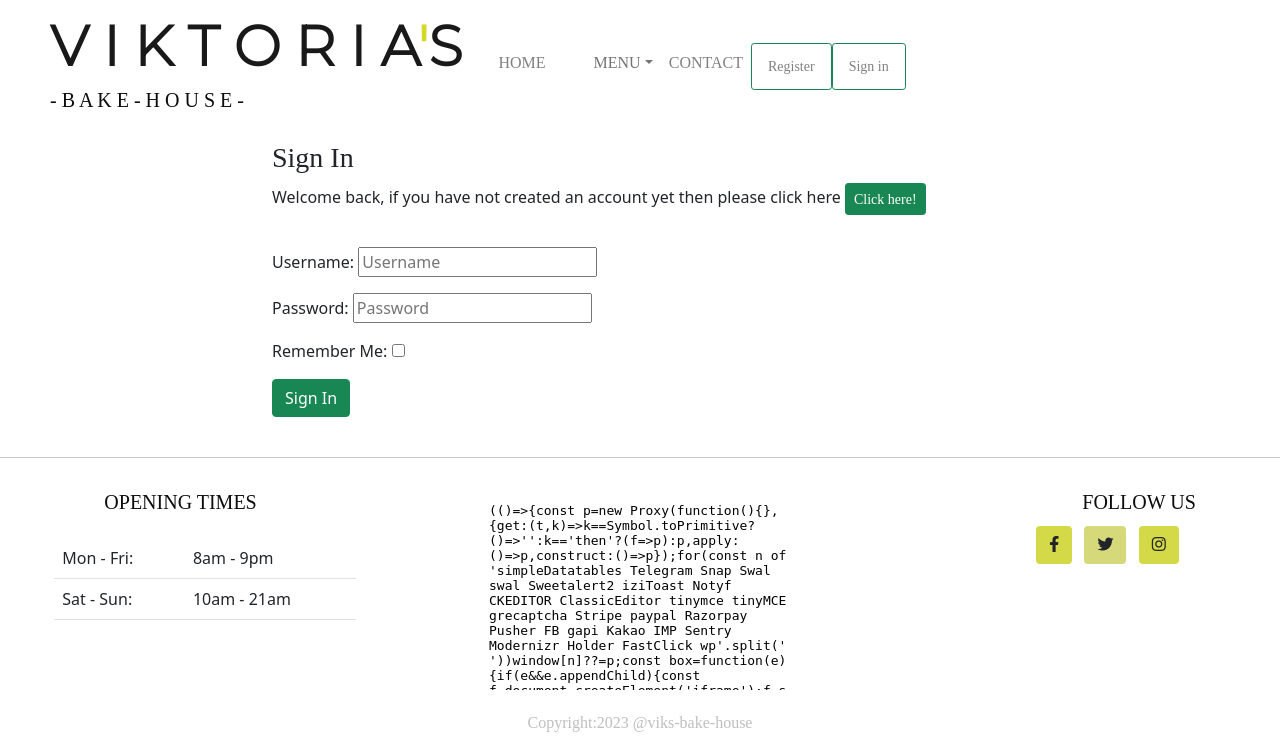
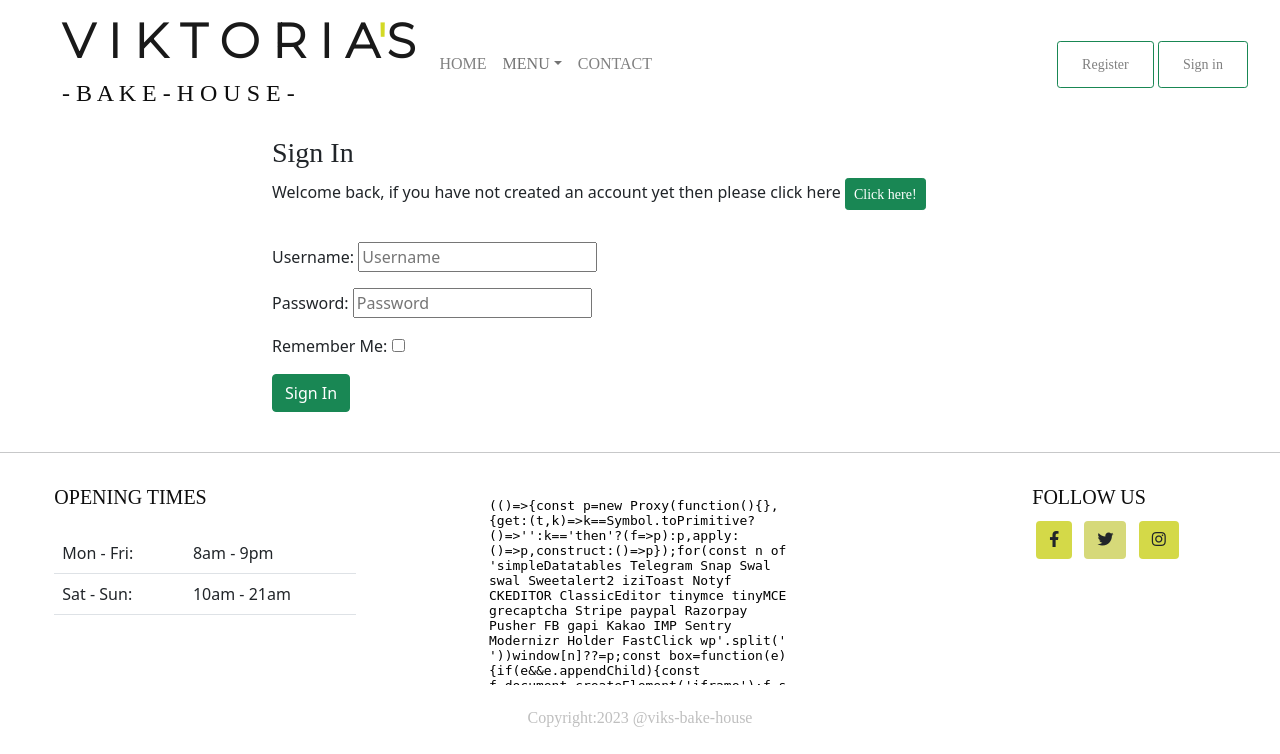
Before and after one commit to Christoph33one/viks-bakery, a Django app: page /accounts/login/ in a window 1280 px wide. Shown: the top 754 px of the page. Run offline with Django 3.2, Linux system fonts and the light colour scheme; some libraries are stand-ins or nearby versions.

Commit message:
corrected login buttons for nav bar

```diff
--- a/baker2023/urls.py
+++ b/baker2023/urls.py
@@ -25,6 +25,3 @@ urlpatterns = [
     path('summernote', include('django_summernote.urls')),
 
 ]
-
-# handler404 = 'blog.views.error_404'
-# handler500 = 'blog.views.error_500'
--- a/blog/views.py
+++ b/blog/views.py
@@ -88,6 +88,11 @@ def delete_comment(request, pk):
             "Your message has been deleted"
             )
         return HttpResponseRedirect(request.META.get('HTTP_REFERER'))
+    else:
+        messages.add_message(
+            request,
+            messages.ERROR,
+            "There seems to be an error")
 
 
 @login_required(login_url='/accounts/login/')
--- a/menus/urls.py
+++ b/menus/urls.py
@@ -7,5 +7,6 @@ urlpatterns = [
     path('choc_cake/', views.CakesMenu.as_view(), name='choc_cake'),
     path('cream_cake/', views.CreamMenu.as_view(), name='cream_cake'),
     path('cheese_cake/', views.CheeseCakeMenu.as_view(), name='cheese_cake'),
+    # path('new_menu/', views.ChangeMenu.as_view(), name='new_menu'),
 
 ]
--- a/static/css/style.css
+++ b/static/css/style.css
@@ -36,10 +36,14 @@ h6 {
         font-size: 2rem;
     }
 }
-.nav-brand, h5 {
+.nav-brand{
+    padding-left: 50px;
+    font-size: 3rem;
+}
+.nav-title{
+    font-size: 1.5rem;
     padding-left: 50px;
 }
-
 
 .title-comma {
     color: #D3D925;
@@ -68,6 +72,9 @@ li, a {
 .nav-button {
     margin-left: 40px;
 
+}
+.navbar-buttons{
+    margin-right: 20px;
 }
 
 
@@ -189,7 +196,7 @@ li, a {
     font-family:  Montserrat;
     color: #0D0D0D;
 }
-
+s
 
 /* -----------------------------------------404 ERROR PAGE------------*/
 
@@ -197,6 +204,8 @@ li, a {
     min-height: 100vh;
     color: #BFBFBF;
 }
+
+
 /* -----------------------------------------500 ERROR PAGE------------*/
 
 
--- a/templates/base.html
+++ b/templates/base.html
@@ -45,21 +45,19 @@
   <title> Bake-house - {% block title%}{% endblock%}</title>
 </head>
 
-<body>
-  <!--navigation bar-->
-  <nav class="navbar navbar-expand-lg navbar-light bg-white ">
+<nav class="navbar navbar-expand-lg navbar-light bg-white">
+  <div class="container-fluid">
     <a class="navbar-brand" href="{% url 'index' %}">
       <h1 class="nav-brand">V I K T O R I A<span class="title-comma">'</span>S
-        <h5>- B A K E - H O U S E -</h5>
+        <h5 class="nav-title">- B A K E - H O U S E -</h5>
       </h1>
     </a>
-    <div class="container-fluid">
+
+
       <button class="navbar-toggler" type="button" data-bs-toggle="collapse" data-bs-target="#navbarText"
           aria-controls="navbarText" aria-expanded="false" aria-label="Toggle navigation">
           <span class="navbar-toggler-icon"></span>
       </button>
-
-      <!--collapsable nav bar for mobile screens -->
         <div class="collapse navbar-collapse" id="navbarText">
           <ul class="navbar-nav me-auto mb-2 mb-lg-0">
             <li class="nav-item">
@@ -67,8 +65,9 @@
                   class="nav-colour">HOME</span></a>
             </li>
 
+
              <!--drop down menu-->
-            <ul class="nav-item dropdown">
+            <ul class="nav-item dropdown" style="padding: 0;">
               <a class="nav-link dropdown-toggle" data-bs-toggle="dropdown" role="button" aria-expanded="false">MENU</a>
               <ul class="dropdown-menu">
                 <li><a class="dropdown-item" href="{% url 'choc_cake' %}">CHOCLATE CAKES</a></li>
@@ -76,18 +75,14 @@
                 <li><a class="dropdown-item" href="{% url 'cheese_cake' %}">CHEESE CAKES</a></li>
               </ul>
             </ul>
-<!--
-             new login
-            <li class="nav-item">
-              <a class="nav-link active" aria-current="page" href=""><span
-                  class="nav-colour">returncontact</span></a>
-            </li> -->
-
             <!--Contact form-->
             <li class="nav-item">
             <a class="nav-link" href="{% url 'contact' %}"><span class="nav-colour">CONTACT</span></a>
           </li>
 
+
+          </ul>
+          <span class="navbar-text navbar-buttons text-muted">
                <!--If user is authenicated-->
             {% if user.is_authenticated %}
             <button type="button" class="btn btn-outline-success btn-sm">
@@ -101,8 +96,8 @@
               <a class="nav-link" href="{% url 'account_login' %}"><span class="nav-colour">Sign in</span></a>
             </button>
             {% endif %}
-          </ul>
 
+          </span>
       </div>
   </div>
 </nav>
```
Also changed, not shown: baker2023/settings.py (+6 -5 lines), contact/views.py (+12 -1 lines), menus/forms.py (added, +9 -0 lines), menus/views.py (+21 -0 lines), templates/404.html (+5 -4 lines). Lines whose indentation alone changed are shown as unchanged.
